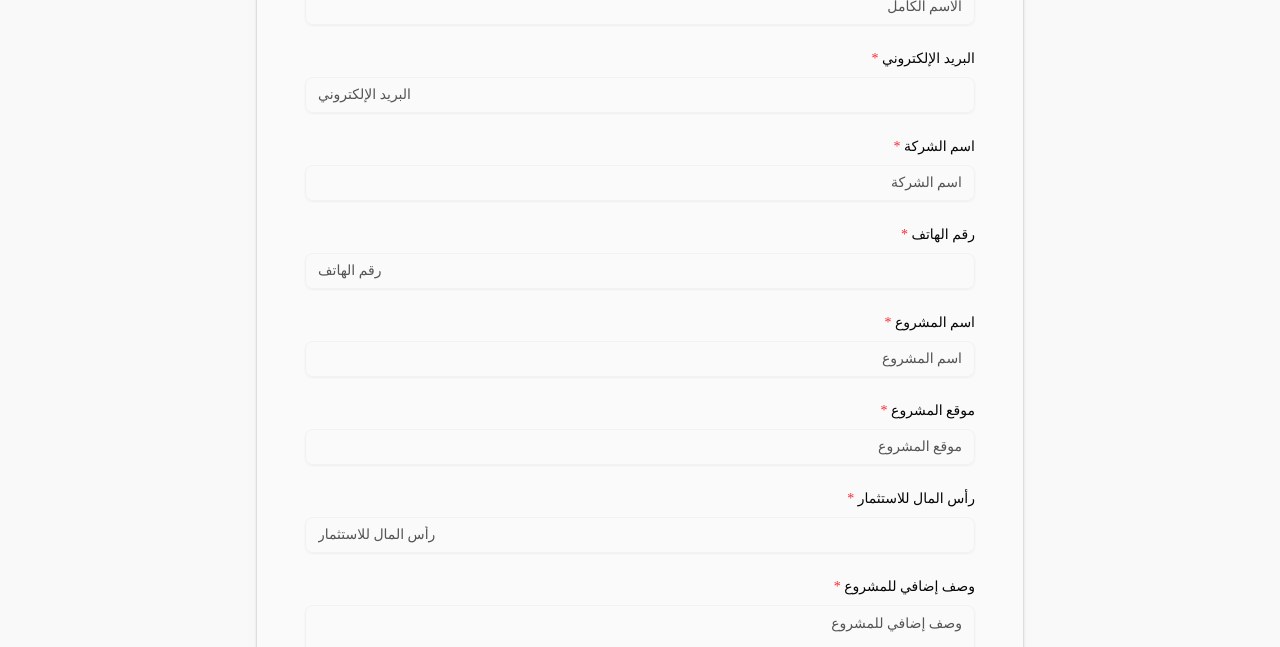
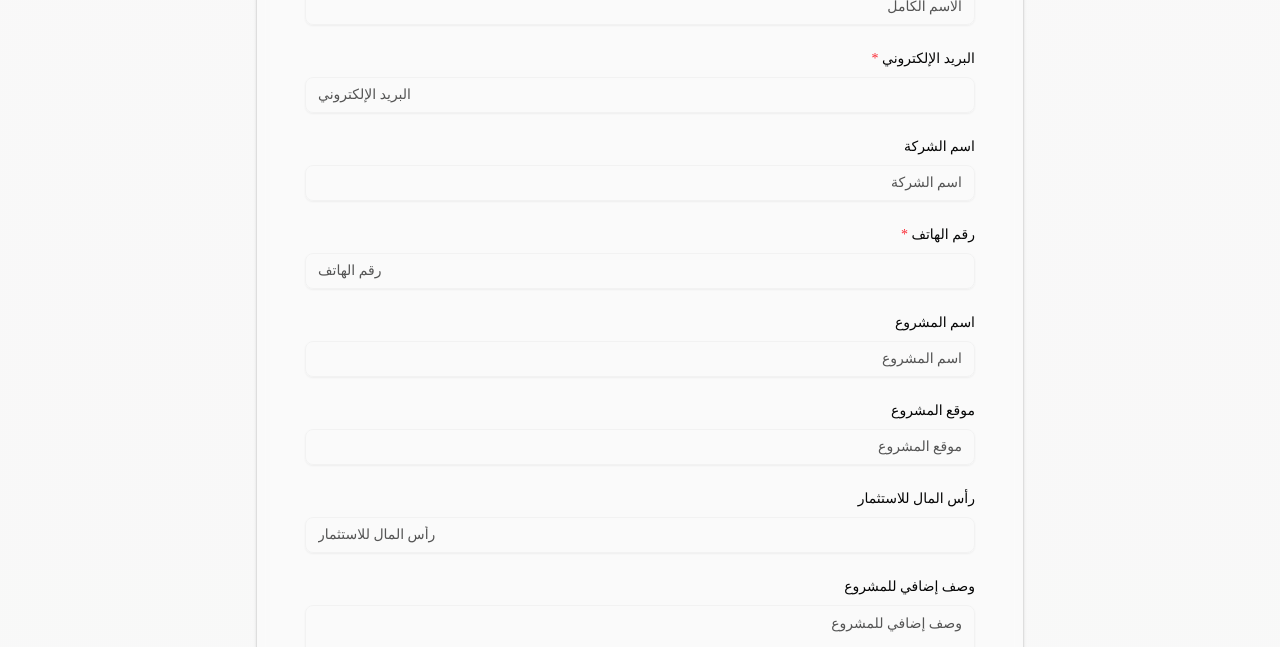
Before and after one commit to sajadwa844-web/sa-jadwa-clean-v2, a Next.js app: page / in a window 1280 px wide. Shown: the part 1100-1747 px from the top of the page. Built offline with nearby package versions, Linux system fonts and the light colour scheme.

Commit message:
Final UX fix: Removed required attribute from non-essential form fields (5 fields).

```diff
--- a/components/ContactForm.tsx
+++ b/components/ContactForm.tsx
@@ -115,7 +115,7 @@ export default function ContactForm() {
 
           <form onSubmit={handleSubmit} className="space-y-6">
 
-            {/* 1. Full Name - مطلوب */}
+            {/* 1. Full Name - مطلوب (الحد الأدنى) */}
             <div>
               <label className="block text-sm font-medium mb-2">{getTranslation(language, "form.fullName")} <span className="text-red-500">*</span></label>
               <Input
@@ -130,7 +130,7 @@ export default function ContactForm() {
               />
             </div>
 
-            {/* 2. Email - مطلوب */}
+            {/* 2. Email - مطلوب (الحد الأدنى) */}
             <div>
               <label className="block text-sm font-medium mb-2">{getTranslation(language, "form.email")} <span className="text-red-500">*</span></label>
               <Input
@@ -145,9 +145,9 @@ export default function ContactForm() {
               />
             </div>
 
-            {/* 3. Company Name - مطلوب */}
+            {/* 3. Company Name - اختياري */}
             <div>
-              <label className="block text-sm font-medium mb-2">{getTranslation(language, "form.company")} <span className="text-red-500">*</span></label>
+              <label className="block text-sm font-medium mb-2">{getTranslation(language, "form.company")}</label>
               <Input
                 type="text"
                 name="company"
@@ -156,11 +156,11 @@ export default function ContactForm() {
                 placeholder={getTranslation(language, "form.company")}
                 className="w-full"
                 dir={isRTL ? "rtl" : "ltr"}
-                required
+                // تمت إزالة required
               />
             </div>
 
-            {/* 4. Phone Number - مطلوب */}
+            {/* 4. Phone Number - مطلوب (الحد الأدنى) */}
             <div>
               <label className="block text-sm font-medium mb-2">{getTranslation(language, "form.phone")} <span className="text-red-500">*</span></label>
               <Input
@@ -175,9 +175,9 @@ export default function ContactForm() {
               />
             </div>
 
-            {/* 5. Project Name - مطلوب */}
+            {/* 5. Project Name - اختياري */}
             <div>
-              <label className="block text-sm font-medium mb-2">{getTranslation(language, "form.projectName")} <span className="text-red-500">*</span></label>
+              <label className="block text-sm font-medium mb-2">{getTranslation(language, "form.projectName")}</label>
               <Input
                 type="text"
                 name="projectName"
@@ -186,13 +186,13 @@ export default function ContactForm() {
                 placeholder={getTranslation(language, "form.projectName")}
                 className="w-full"
                 dir={isRTL ? "rtl" : "ltr"}
-                required
+                // تمت إزالة required
               />
             </div>
 
-            {/* 6. Project Location - مطلوب */}
+            {/* 6. Project Location - اختياري */}
             <div>
-              <label className="block text-sm font-medium mb-2">{getTranslation(language, "form.location")} <span className="text-red-500">*</span></label>
+              <label className="block text-sm font-medium mb-2">{getTranslation(language, "form.location")}</label>
               <Input
                 type="text"
                 name="location"
@@ -201,13 +201,13 @@ export default function ContactForm() {
                 placeholder={getTranslation(language, "form.location")}
                 className="w-full"
                 dir={isRTL ? "rtl" : "ltr"}
-                required
+                // تمت إزالة required
               />
             </div>
 
-            {/* 7. Investment Capital - مطلوب */}
+            {/* 7. Investment Capital - اختياري */}
             <div>
-              <label className="block text-sm font-medium mb-2">{getTranslation(language, "form.capital")} <span className="text-red-500">*</span></label>
+              <label className="block text-sm font-medium mb-2">{getTranslation(language, "form.capital")}</label>
               <Input
                 type="text"
                 name="capital"
@@ -216,13 +216,13 @@ export default function ContactForm() {
                 placeholder={getTranslation(language, "form.capital")}
                 className="w-full"
                 dir="ltr"
-                required
+                // تمت إزالة required
               />
             </div>
 
-            {/* 8. Additional Description - مطلوب */}
+            {/* 8. Additional Description - اختياري */}
             <div>
-              <label className="block text-sm font-medium mb-2">{getTranslation(language, "form.description")} <span className="text-red-500">*</span></label>
+              <label className="block text-sm font-medium mb-2">{getTranslation(language, "form.description")}</label>
               <Textarea
                 name="description"
                 value={formData.description}
@@ -230,7 +230,7 @@ export default function ContactForm() {
                 placeholder={getTranslation(language, "form.description")}
                 className="w-full min-h-32"
                 dir={isRTL ? "rtl" : "ltr"}
-                required
+                // تمت إزالة required
               />
             </div>
 
```
